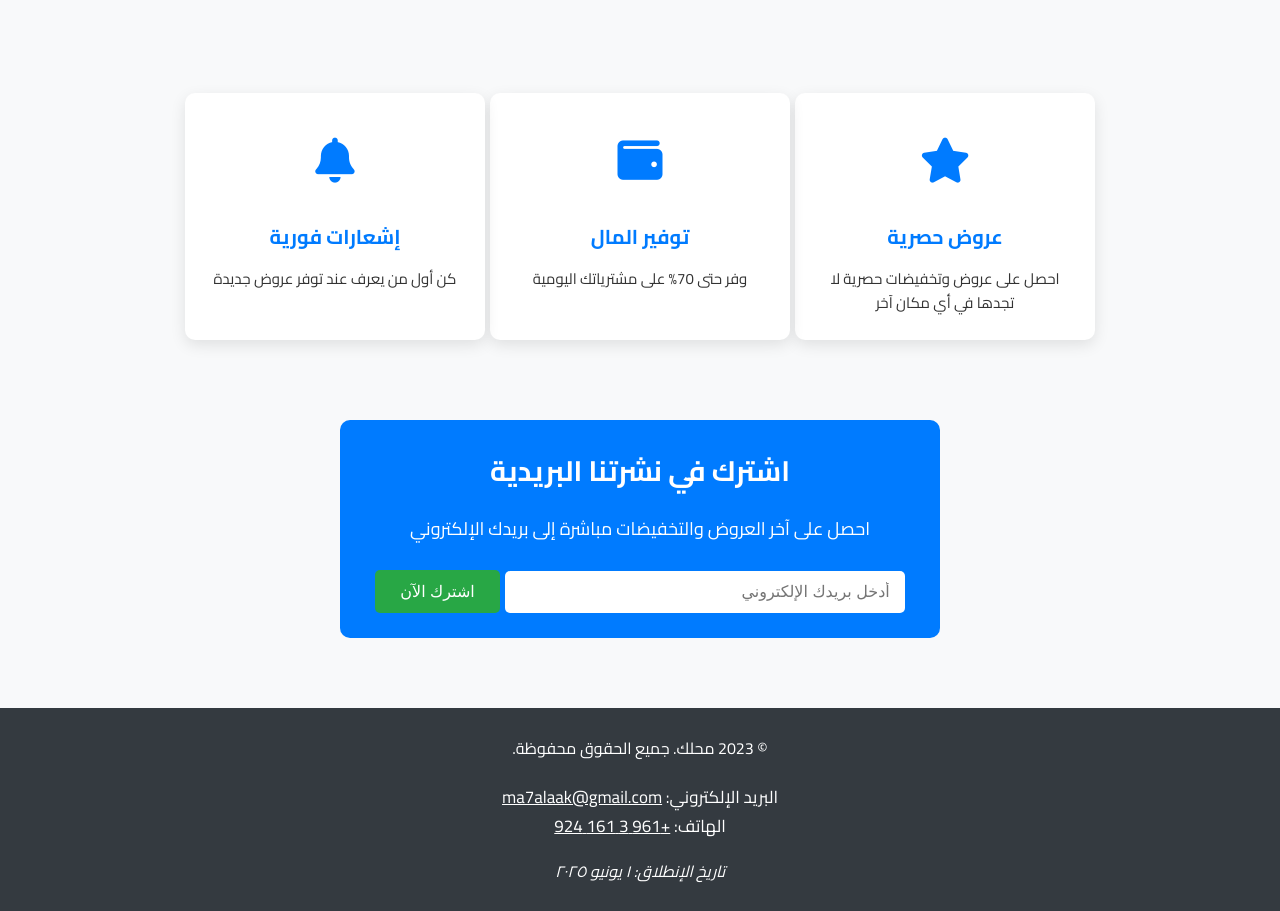
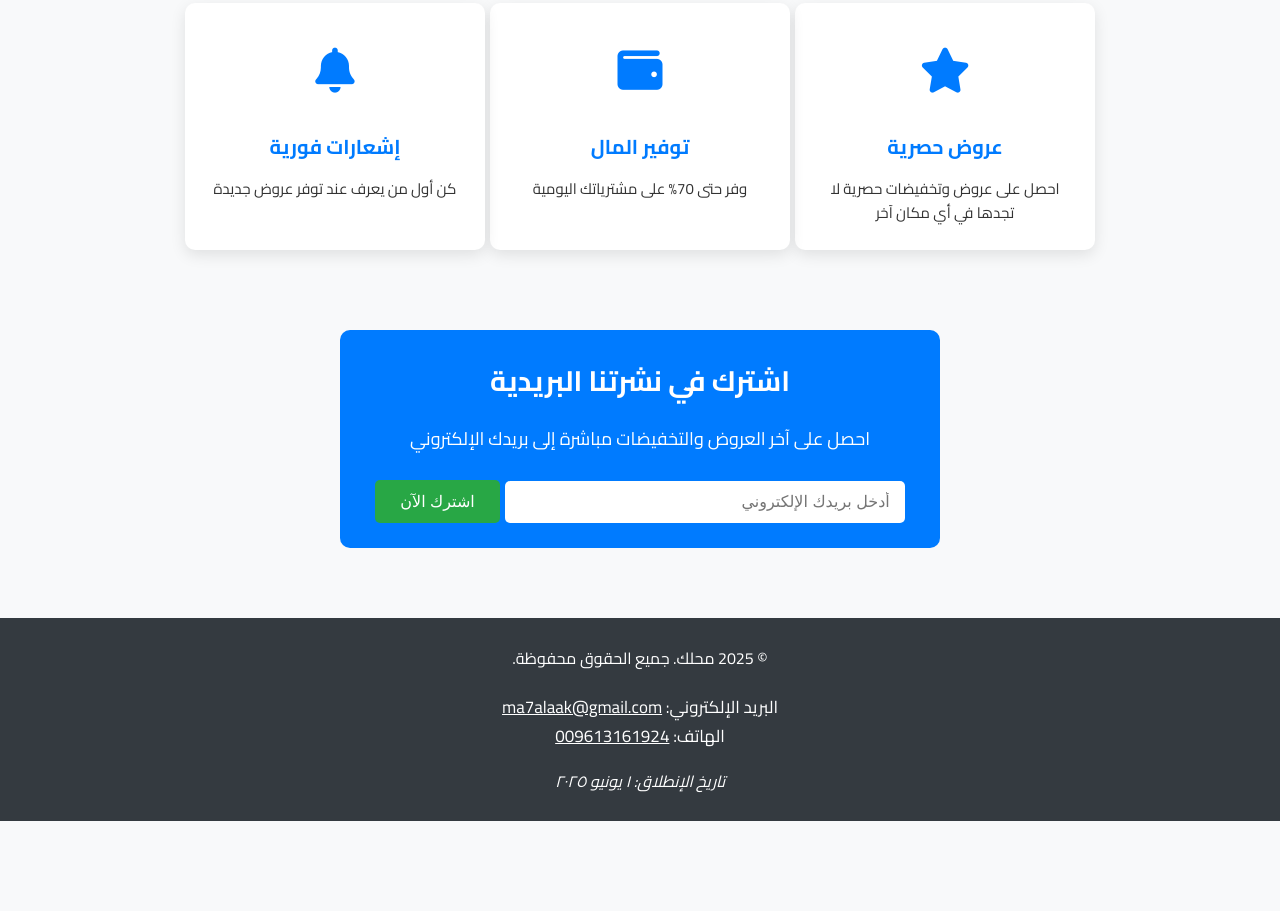
Before and after one commit to ma7alaak/ma7alaak-, a plain HTML site: page index.html in a window 1280 px wide. Shown: the part 814-1725 px from the top of the page. After the commit the page ends 1635 px from the top, so only its background shows below. Drawn offline with Linux system fonts and the light colour scheme.

Commit message:
Update index.html

```diff
--- a/index.html
+++ b/index.html
@@ -316,7 +316,7 @@
   </header>
 
   <div class="hero">
-    <div class="app-name">محلك</div>
+    <div class="app-name"></div>
     <p>احصل على أفضل العروض والتخفيضات قبل الجميع</p>
 
     <div class="countdown-section">
@@ -371,10 +371,10 @@
   </a>
 
   <footer>
-    <p>© 2023 محلك. جميع الحقوق محفوظة.</p>
+    <p>© 2025 محلك. جميع الحقوق محفوظة.</p>
     <div class="contact-info">
       <p>البريد الإلكتروني: <a href="mailto:ma7alaak@gmail.com" style="color: #fff;">ma7alaak@gmail.com</a></p>
-      <p>الهاتف: <a href="tel:+9613161924" style="color: #fff;">+961 3 161 924</a></p>
+      <p>الهاتف: <a href="tel:009613161924" style="color: #fff;">009613161924</a></p>
     </div>
     <div class="landing-date">
       تاريخ الإنطلاق: ١ يونيو ٢٠٢٥
```
